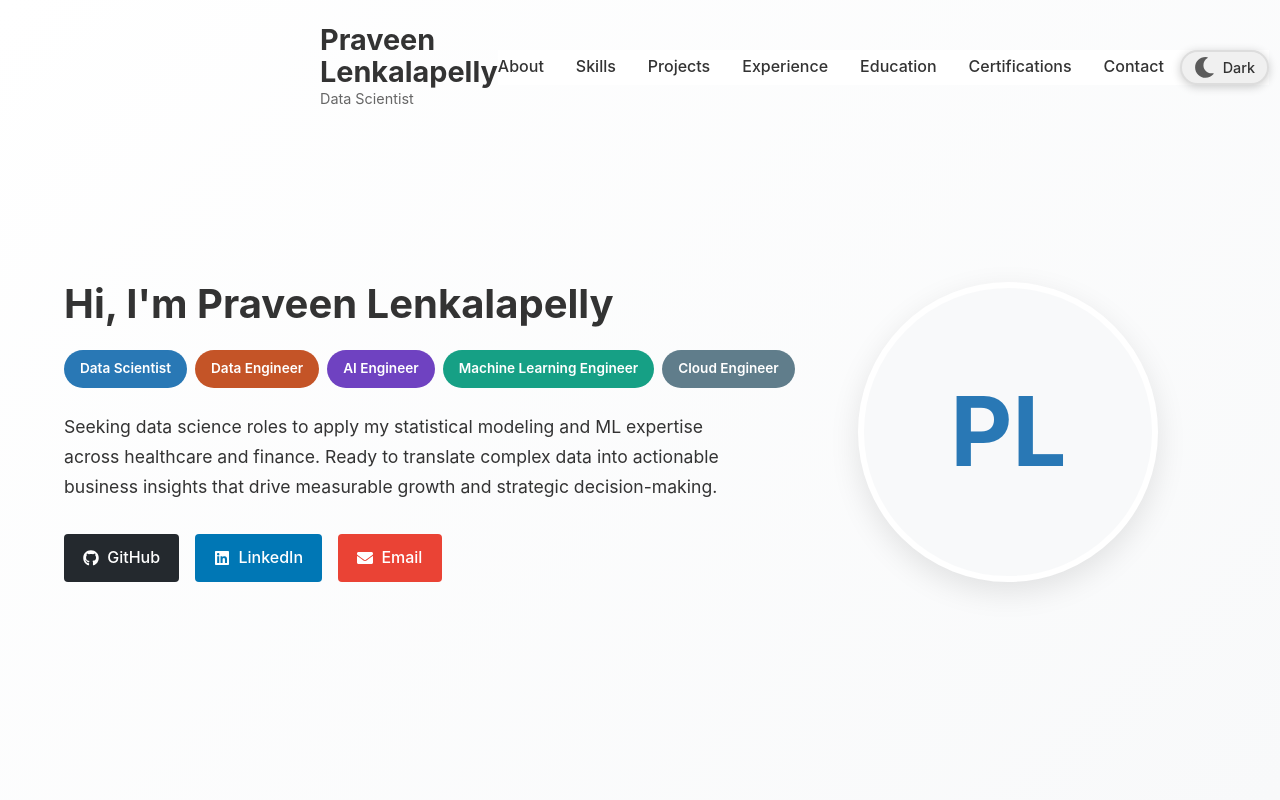
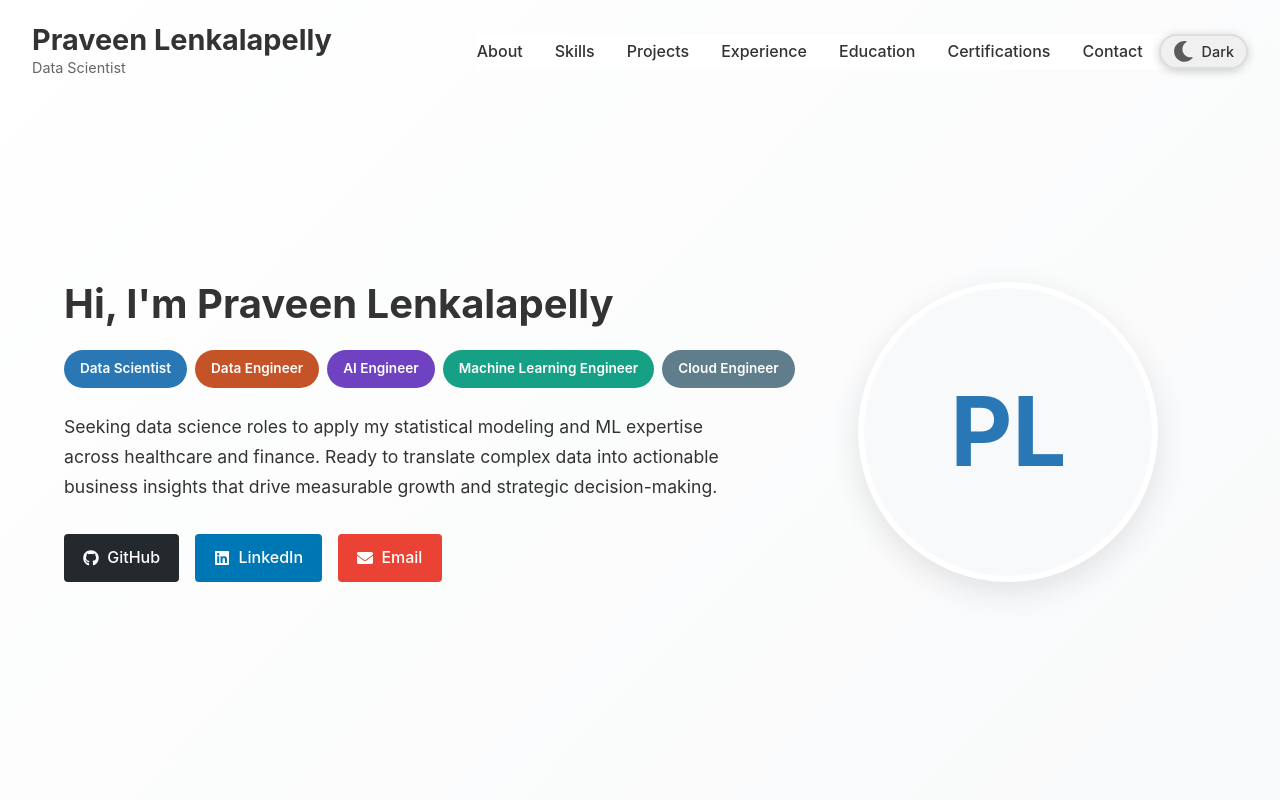
Before and after one commit to lenkalapellypraveen/Portfolio_Praveen, a React (Vite) app: page / in a window 1280 px wide. Shown: the top 800 px of the page. Built offline with nearby package versions, Linux system fonts and the light colour scheme.

Commit message:
Updated Headers

```diff
--- a/src/styles/Header.css
+++ b/src/styles/Header.css
@@ -27,7 +27,7 @@
   width: 100%;
   max-width: 1400px;
   margin: 0 auto;
-  padding: 0 20rem;
+  padding: 0 2rem; /* Reduced padding here */
 }
 
 .logo {
@@ -35,6 +35,7 @@
   flex-direction: column;
   color: var(--text-color);
   padding-left: 0;
+  text-align: left; /* Ensure text is left-aligned */
 }
 
 .logo .name{
@@ -47,11 +48,13 @@
   font-size: 1.8rem;
   font-weight: 700;
   margin: 0;
+  text-align: left; /* Ensure name is left-aligned */
 }
 
 .logo p {
   font-size: 0.9rem;
   color: var(--text-light);
+  text-align: left; /* Ensure title is left-aligned */
 }
 
 .nav-menu {
@@ -123,10 +126,16 @@
 @media (max-width: 768px) {
   .header-container {
     padding: 0 1rem;
+    justify-content: flex-start; /* Align to the start (left) */
+  }
+
+  .logo {
+    flex-grow: 1; /* Let logo take available space */
   }
 
   .mobile-menu-button {
     display: flex;
+    margin-left: auto; /* Push button to the right */
   }
 
   .nav-menu {
```
